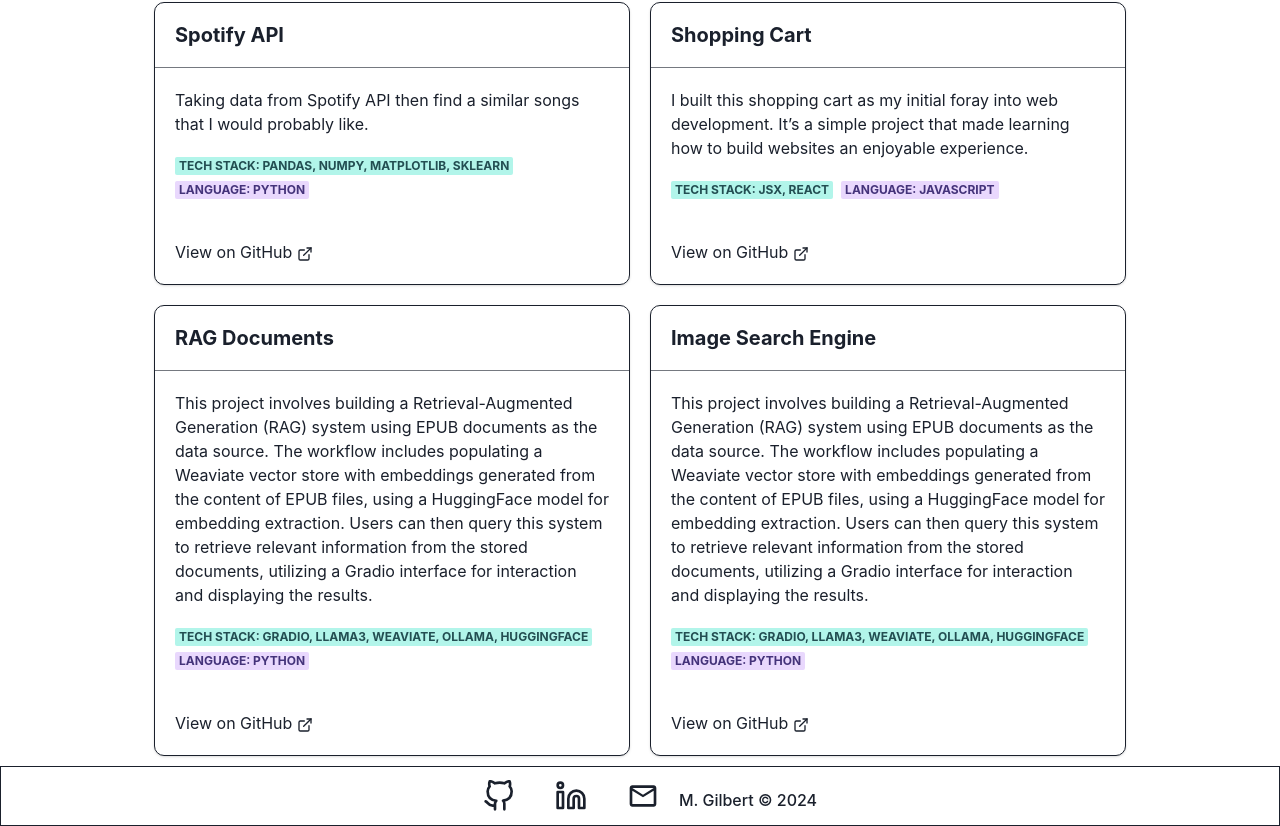
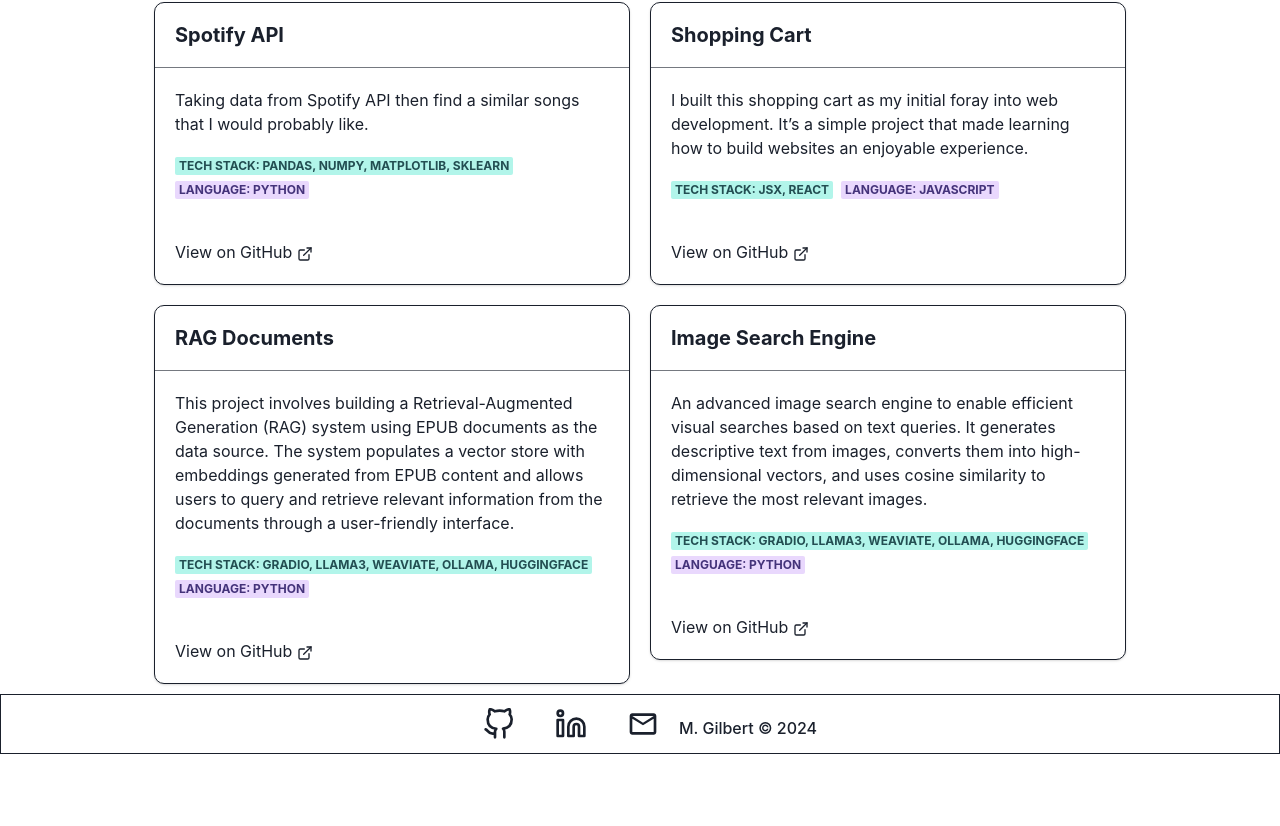
Before and after one commit to misterteri/personal-website-v2, a React (Create React App) app: page / in a window 1280 px wide. Shown: the part 3450-4276 px from the top of the page. After the commit the page ends 4204 px from the top, so only its background shows below. Built offline with nearby package versions, Linux system fonts and the light colour scheme.

Commit message:
feat: added 2 new projects

```diff
--- a/src/components/ProjectsSection.tsx
+++ b/src/components/ProjectsSection.tsx
@@ -54,7 +54,7 @@
         <GridItem>
           <ProjectCard
             title="RAG Documents"
-            description="This project involves building a Retrieval-Augmented Generation (RAG) system using EPUB documents as the data source. The workflow includes populating a Weaviate vector store with embeddings generated from the content of EPUB files, using a HuggingFace model for embedding extraction. Users can then query this system to retrieve relevant information from the stored documents, utilizing a Gradio interface for interaction and displaying the results."
+            description="This project involves building a Retrieval-Augmented Generation (RAG) system using EPUB documents as the data source. The system populates a vector store with embeddings generated from EPUB content and allows users to query and retrieve relevant information from the documents through a user-friendly interface."
             techStack="Gradio, Llama3, Weaviate, Ollama, HuggingFace"
             language="Python"
             link="https://github.com/misterteri/rag-docs"
@@ -63,10 +63,10 @@
         <GridItem>
           <ProjectCard
             title="Image Search Engine"
-            description="This project involves building a Retrieval-Augmented Generation (RAG) system using EPUB documents as the data source. The workflow includes populating a Weaviate vector store with embeddings generated from the content of EPUB files, using a HuggingFace model for embedding extraction. Users can then query this system to retrieve relevant information from the stored documents, utilizing a Gradio interface for interaction and displaying the results."
+            description="An advanced image search engine to enable efficient visual searches based on text queries. It generates descriptive text from images, converts them into high-dimensional vectors, and uses cosine similarity to retrieve the most relevant images."
             techStack="Gradio, Llama3, Weaviate, Ollama, HuggingFace"
             language="Python"
-            link="https://github.com/misterteri/rag-docs"
+            link="https://github.com/misterteri/image-search-engine"
           />
         </GridItem>
       </Grid>
```
